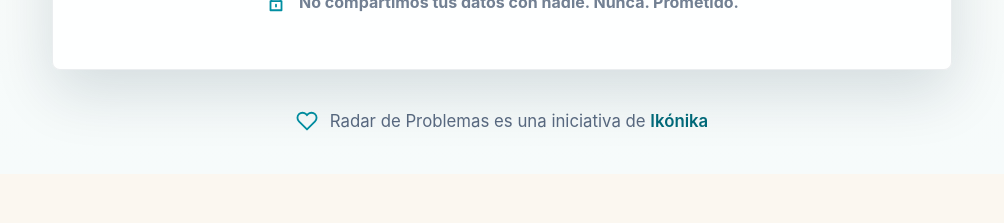
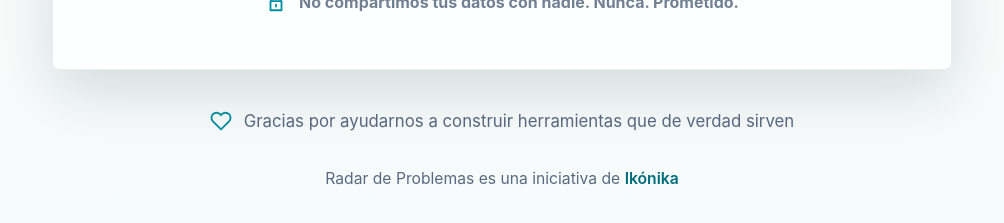
Before and after one commit to gabirisa/radar_problem, an Angular app: page / in a window 1280 px wide. Shown: the part 2213-2436 px from the top of the page, without its empty margins (138-1142 px from the left). Before the commit the page ends 2387 px from the top, so only its background shows below. Built offline with nearby package versions, Linux system fonts and the light colour scheme; no server answers.

Commit message:
fix link on footer

```diff
--- a/src/app/landing/landing.css
+++ b/src/app/landing/landing.css
@@ -312,12 +312,26 @@ footer svg {
 }
 
 footer {
+  flex-direction: column;
   justify-content: center;
   gap: 12px;
   padding: 40px 0 0;
   color: #596a80;
   font-size: 1.05rem;
   text-align: center;
+}
+
+.footer-thanks {
+  display: flex;
+  align-items: center;
+  justify-content: center;
+  gap: 12px;
+  margin: 0;
+}
+
+.footer-credit {
+  margin: 25px 0 0;
+  font-size: 0.98rem;
 }
 
 footer a {
--- a/src/app/landing/landing.html
+++ b/src/app/landing/landing.html
@@ -152,7 +152,12 @@
   </section>
 
   <footer>
-    <svg viewBox="0 0 24 24" aria-hidden="true"><path d="M20.8 4.6a5.5 5.5 0 0 0-7.8 0L12 5.7l-1-1.1a5.5 5.5 0 1 0-7.8 7.8l8.8 8.8 8.8-8.8a5.5 5.5 0 0 0 0-7.8Z" /></svg>
-    <span>Radar de Problemas es una iniciativa de <a href="https://ikonika.es" target="_blank" rel="noopener">Ikónika</a></span>
+    <p class="footer-thanks">
+      <svg viewBox="0 0 24 24" aria-hidden="true"><path d="M20.8 4.6a5.5 5.5 0 0 0-7.8 0L12 5.7l-1-1.1a5.5 5.5 0 1 0-7.8 7.8l8.8 8.8 8.8-8.8a5.5 5.5 0 0 0 0-7.8Z" /></svg>
+      Gracias por ayudarnos a construir herramientas que de verdad sirven
+    </p>
+    <p class="footer-credit">
+      Radar de Problemas es una iniciativa de <a href="https://ikonika.es" target="_blank" rel="noopener">Ikónika</a>
+    </p>
   </footer>
 </main>
```
